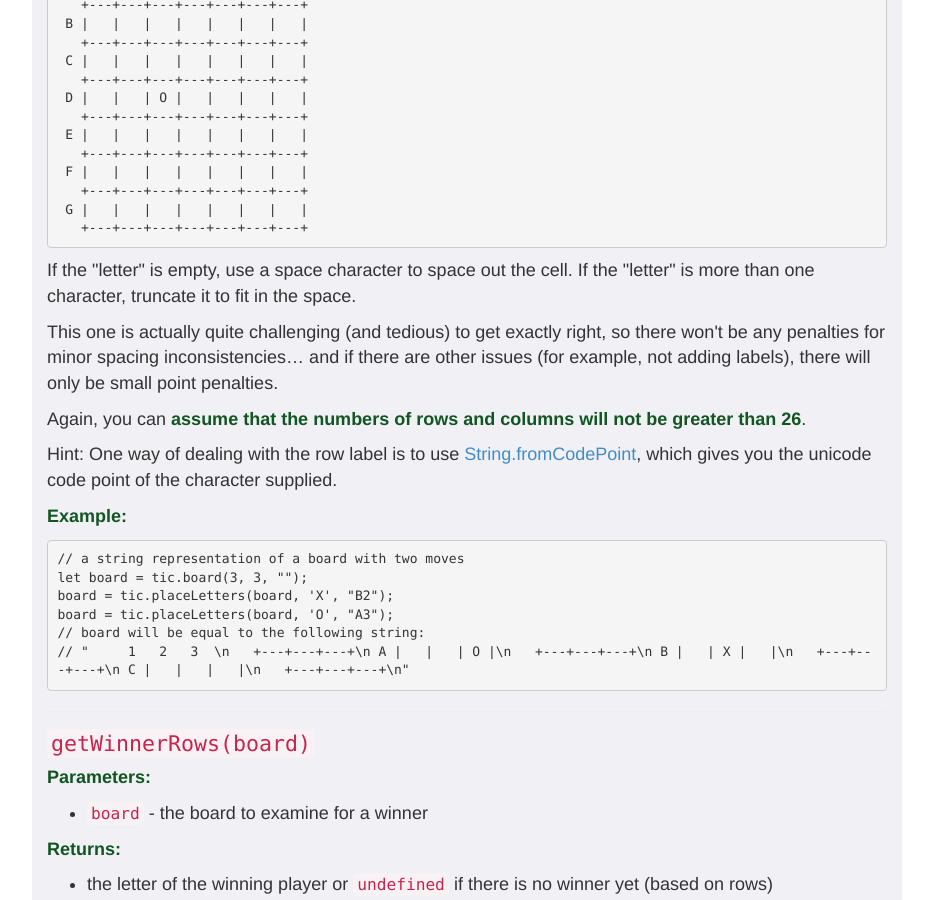
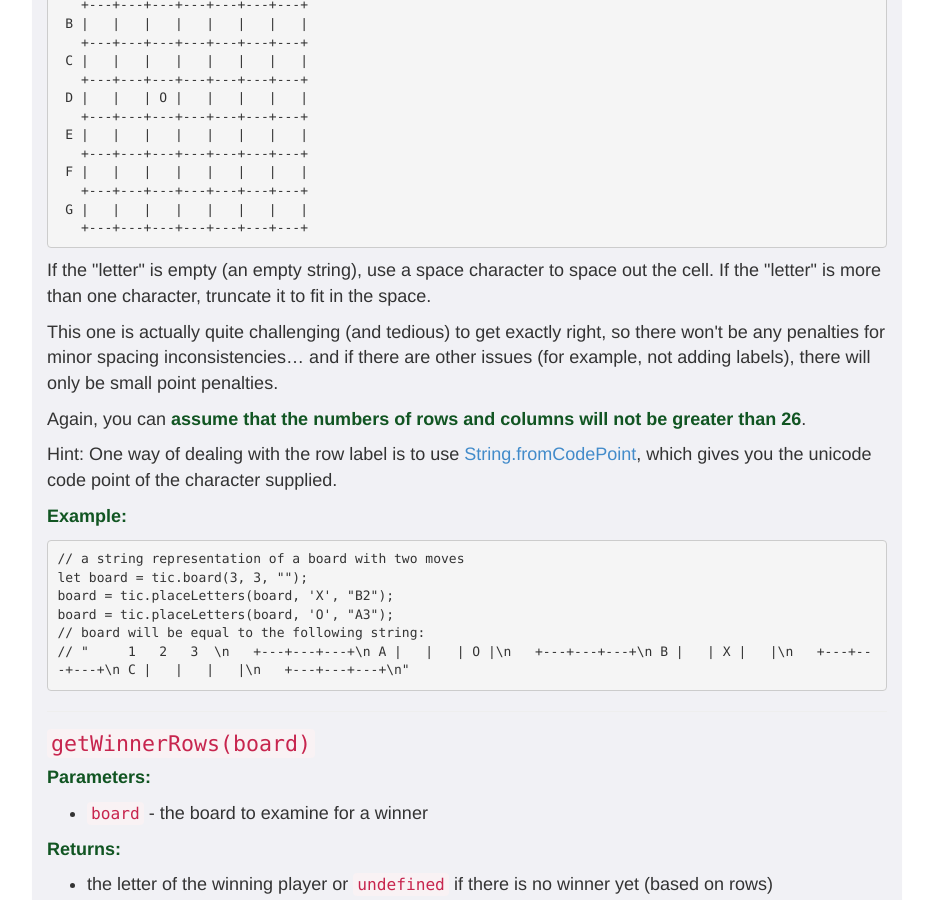
Before and after one commit to foureyes/csci-ua.0480-fall2018-001-003, a Jekyll site: the page built from homework/01.markdown, in a window 1280 px wide and 900 px high, scrolled down 14255 px. Shown: the whole window, without its empty margins (173-1106 px from the left). Built offline with Jekyll 4.4.1, drawn with Linux system fonts in a browser that asks for light colours; some of the changed text lies outside the part shown.

Commit message:
fix instructions

```diff
--- a/homework/01.markdown
+++ b/homework/01.markdown
@@ -609,7 +609,7 @@
    +---+---+---+---+---+---+---+
 </code></pre>
 
-If the "letter" is empty, use a space character to space out the cell. If the "letter" is more than one character, truncate it to fit in the space.
+If the "letter" is empty (an empty string), use a space character to space out the cell. If the "letter" is more than one character, truncate it to fit in the space.
 
 This one is actually quite challenging (and tedious) to get exactly right, so there won't be any penalties for minor spacing inconsistencies... and if there are other issues (for example, not adding labels), there will only be small point penalties.
 
@@ -762,7 +762,7 @@
 
 __Description:__
 
-Examines the `board` passed in to determine whether or not it's full. It returns `true` if there are no empty squares, `false` if there are still squares available. __Assume that the board uses the space character, `" "`, to mark a square as empty__.
+Examines the `board` passed in to determine whether or not it's full. It returns `true` if there are no empty squares, `false` if there are still squares available. __Assume that the board uses the empty string , `""`, to mark a square as empty__.
 
 Hint: The solution to this is pretty straightforward with a simple for loop, but if you want to ditch the for loop entirely, you can get fancy and use the `Array` method, [some](https://developer.mozilla.org/en-US/docs/Web/JavaScript/Reference/Global_Objects/Array/some).
 
@@ -817,7 +817,7 @@
 * targets an empty square
 * is within the boundaries of the board
 
-Use a previous function that you created, `toIndex` in the implementation of this function. Again, you can __assume that the space character, `" "`, represents empty__.
+Use a previous function that you created, `toIndex` in the implementation of this function. Again, you can __assume that the empty string, `""`, represents empty__.
 
 __Example:__
 
```
Also changed, not shown: other parts of homework/01.markdown (+1 -1 lines).
